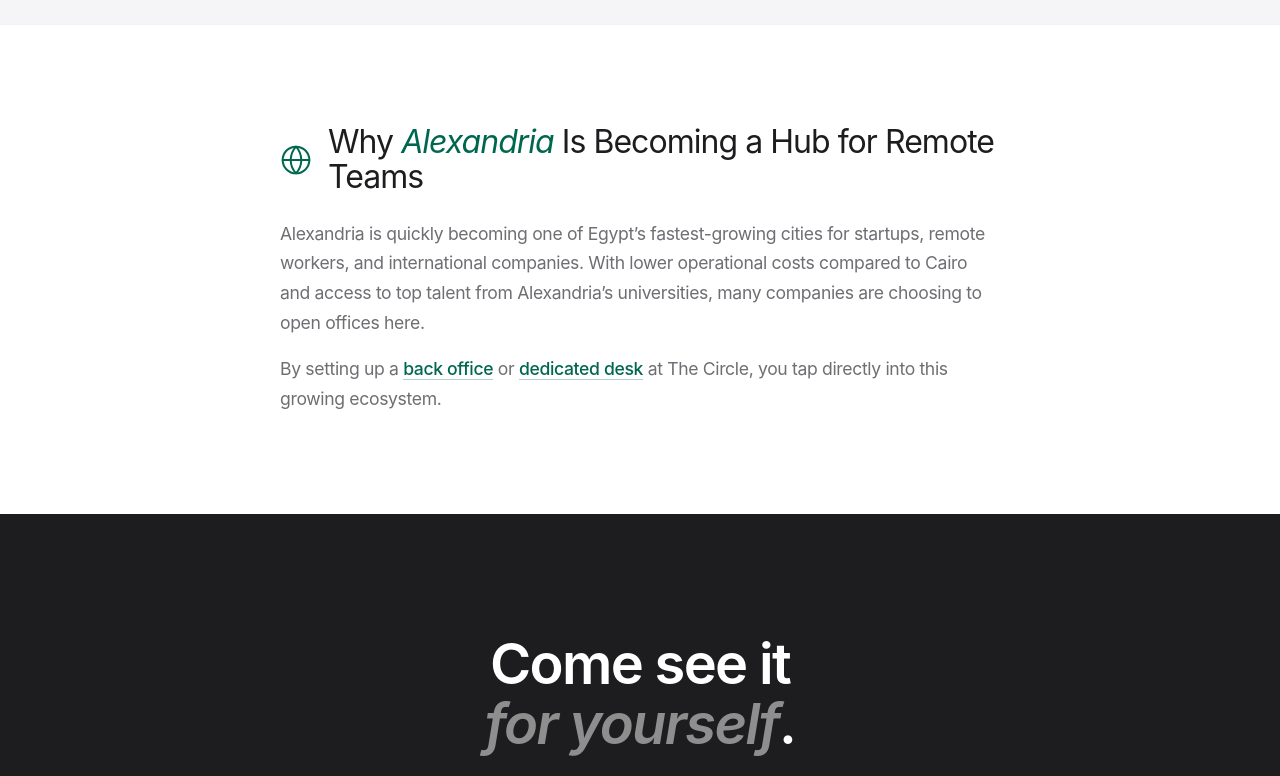
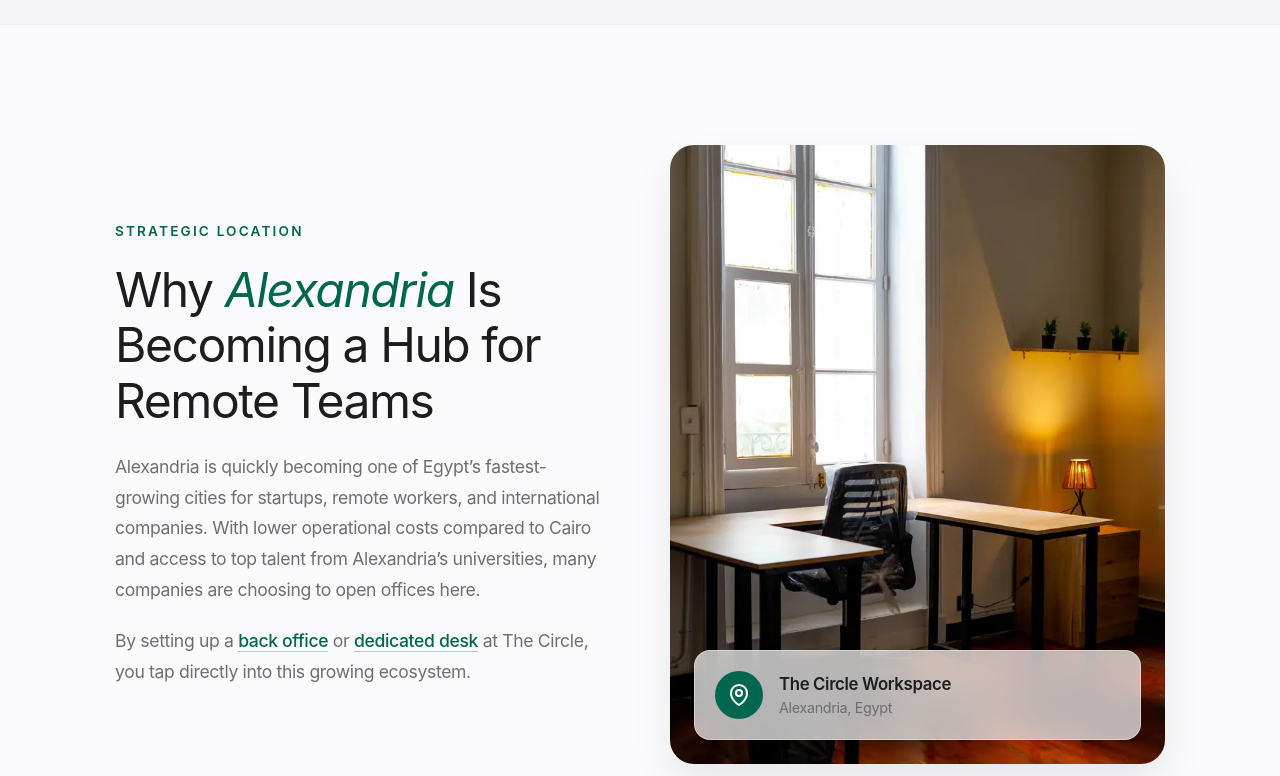
Before and after one commit to ahmeddarabyy/thecircle-new, a website: page about.html in a window 1280 px wide. Shown: the part 3240-4016 px from the top of the page. Drawn offline with Linux system fonts and the light colour scheme.

Commit message:
style: redesign Why Alexandria section to match Apple aesthetic

```diff
--- a/about.html
+++ b/about.html
@@ -647,14 +647,17 @@
         </section>
 
         <!-- Why Alexandria Section -->
-        <section class="section-light text-center" style="padding: 100px 0; border-top: 1px solid rgba(0,0,0,0.05);">
-            <div class="container" style="max-width: 800px; margin: 0 auto; text-align: left;">
-                <div style="display: flex; align-items: center; gap: 16px; margin-bottom: 24px;">
-                    <svg width="32" height="32" viewBox="0 0 24 24" fill="none" stroke="#00674F" stroke-width="1.5" stroke-linecap="round" stroke-linejoin="round" style="flex-shrink: 0;"><circle cx="12" cy="12" r="10"></circle><line x1="2" y1="12" x2="22" y2="12"></line><path d="M12 2a15.3 15.3 0 0 1 4 10 15.3 15.3 0 0 1-4 10 15.3 15.3 0 0 1-4-10 15.3 15.3 0 0 1 4-10z"></path></svg>
-                    <h2 class="section-title" style="margin-bottom: 0; font-weight: 400; font-size: 2rem;">Why <span class="text-italic text-emerald">Alexandria</span> Is Becoming a Hub for Remote Teams</h2>
-                </div>
-                <div style="font-size: 1.1rem; color: #6e6e73; line-height: 1.7;">
-                    <p style="margin-bottom: 16px;">
+        <section class="section-light" style="padding: 120px 0; border-top: 1px solid rgba(0,0,0,0.05); background-color: #fbfbfd;">
+            <div class="container">
+                <div style="display: grid; grid-template-columns: repeat(auto-fit, minmax(320px, 1fr)); gap: 60px; align-items: center; max-width: 1050px; margin: 0 auto;">
+                    <!-- Text Side -->
+                    <div style="text-align: left;">
+                        <span style="font-size: 0.85rem; letter-spacing: 0.16em; text-transform: uppercase; color: #00674F; font-weight: 600; margin-bottom: 20px; display: block;">Strategic Location</span>
+                        <h2 style="font-size: clamp(2.2rem, 4vw, 3rem); font-weight: 400; color: #1d1d1f; line-height: 1.15; letter-spacing: -0.03em; margin-bottom: 24px;">
+                            Why <span class="text-italic text-emerald">Alexandria</span> Is Becoming a Hub for Remote Teams
+                        </h2>
+                        <div style="font-size: 1.1rem; color: #6e6e73; line-height: 1.75; font-weight: 400;">
+                            <p style="margin-bottom: 20px;">
                                 Alexandria is quickly becoming one of Egypt’s fastest-growing cities
                                 for startups, remote workers, and international companies.
                                 With lower operational costs compared to Cairo and access to top
@@ -664,6 +667,24 @@
                             <p>
                                 By setting up a <a href="back-offices.html" style="color: #00674F; font-weight: 500; border-bottom: 1px solid rgba(0,103,79,0.3); transition: border-color 0.3s; text-decoration: none;">back office</a> or <a href="dedicated-desks.html" style="color: #00674F; font-weight: 500; border-bottom: 1px solid rgba(0,103,79,0.3); transition: border-color 0.3s; text-decoration: none;">dedicated desk</a> at The Circle, you tap directly into this growing ecosystem.
                             </p>
+                        </div>
+                    </div>
+                    <!-- Image Side -->
+                    <div style="position: relative; border-radius: 24px; overflow: hidden; box-shadow: 0 20px 40px rgba(0,0,0,0.08); aspect-ratio: 4/5;">
+                        <img src="assets/thecircle_space_kafrabdo2.webp" alt="Workspace in Alexandria" style="width: 100%; height: 100%; object-fit: cover; display: block;">
+                        <!-- Glass Overlay Badge -->
+                        <div style="position: absolute; bottom: 24px; left: 24px; right: 24px; background: rgba(255,255,255,0.7); backdrop-filter: blur(16px); -webkit-backdrop-filter: blur(16px); padding: 20px; border-radius: 16px; border: 1px solid rgba(255,255,255,0.4);">
+                            <div style="display: flex; gap: 16px; align-items: center;">
+                                <div style="width: 48px; height: 48px; background: #00674F; border-radius: 50%; display: flex; align-items: center; justify-content: center; color: white; flex-shrink: 0;">
+                                    <svg width="24" height="24" viewBox="0 0 24 24" fill="none" stroke="currentColor" stroke-width="2" stroke-linecap="round" stroke-linejoin="round"><path d="M12 22s-8-4.5-8-11.8A8 8 0 0 1 12 2a8 8 0 0 1 8 8.2c0 7.3-8 11.8-8 11.8z"/><circle cx="12" cy="10" r="3"/></svg>
+                                </div>
+                                <div style="text-align: left;">
+                                    <p style="margin: 0; font-weight: 600; color: #1d1d1f; font-size: 1.05rem;">The Circle Workspace</p>
+                                    <p style="margin: 0; color: #6e6e73; font-size: 0.9rem;">Alexandria, Egypt</p>
+                                </div>
+                            </div>
+                        </div>
+                    </div>
                 </div>
             </div>
         </section>
```
Also changed, not shown: ar/about.html (+29 -5 lines). Lines whose indentation alone changed are shown as unchanged.
